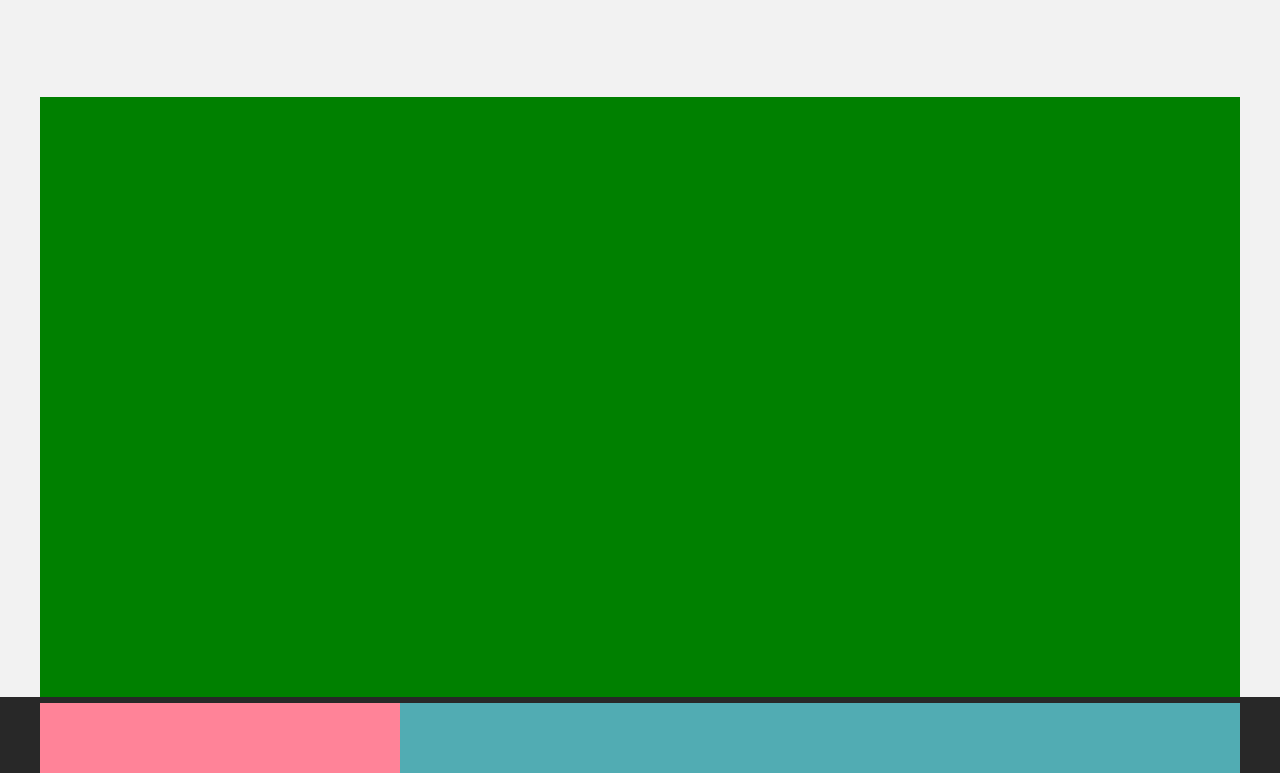
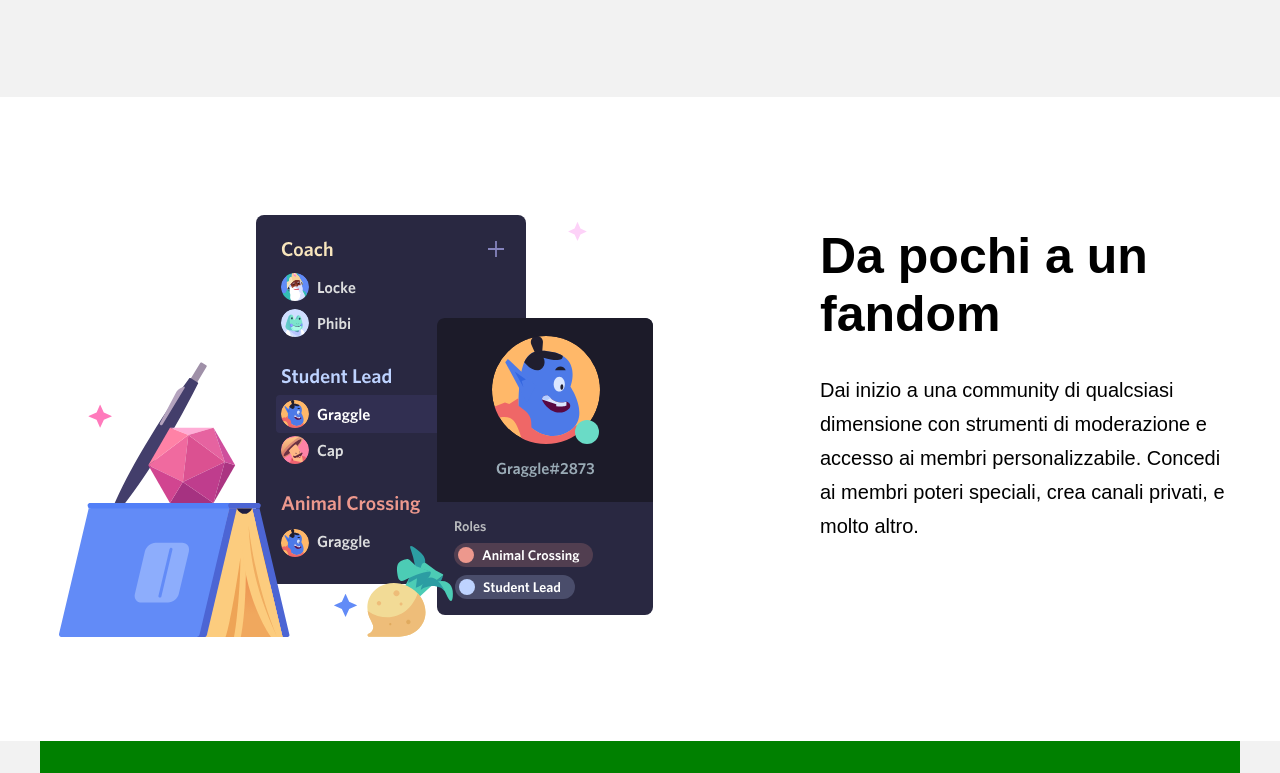
Before and after one commit to diegoferrari129/htmlcss-discord, a plain HTML site: page index.html in a window 1280 px wide. Shown: the part 1667-2440 px from the top of the page. Drawn offline with Linux system fonts and the light colour scheme.

Commit message:
[UPD] added img/item3 h2 and paragrafo to index.html

```diff
--- a/index.html
+++ b/index.html
@@ -103,11 +103,18 @@
             </div>
 
             <!-- fourth -->
-            <div class="py-20">
+            <div class="py-100">
                 <div class="container">
                     <div class="row">
-                        <div class="col-65"></div>
-                        <div class="col-35"></div>
+                        <div class="col-65">
+                            <img src="./img/item3.svg" alt="Discord">
+                        </div>
+                        <div class="col-35">
+                            <div>
+                                <h2>Da pochi a un fandom</h2>
+                                <p>Dai inizio a una community di qualcsiasi dimensione con strumenti di moderazione e accesso ai membri personalizzabile. Concedi ai membri poteri speciali, crea canali privati, e molto altro.</p>
+                            </div>
+                        </div>
                     </div>
                 </div>
             </div>
```
